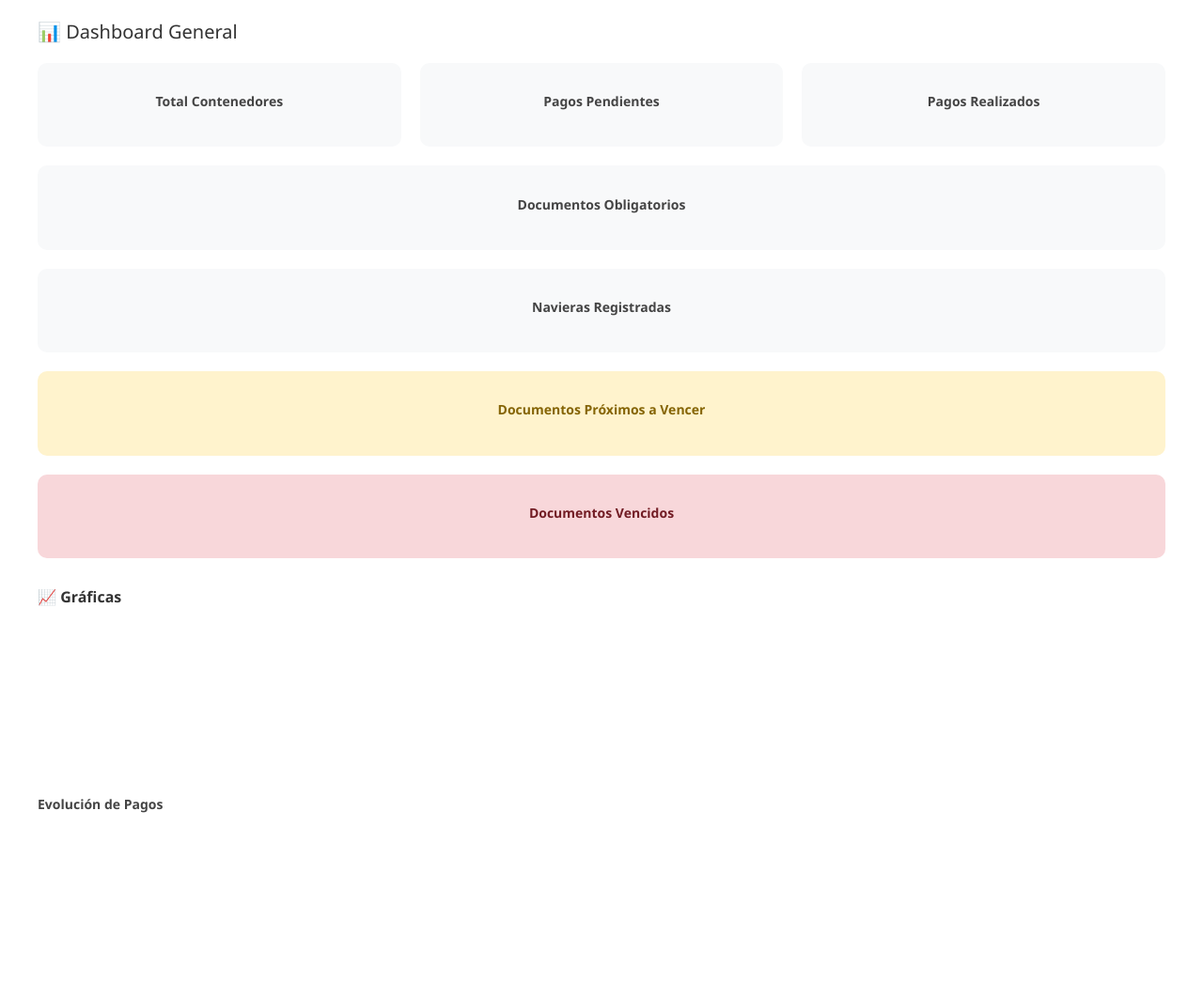
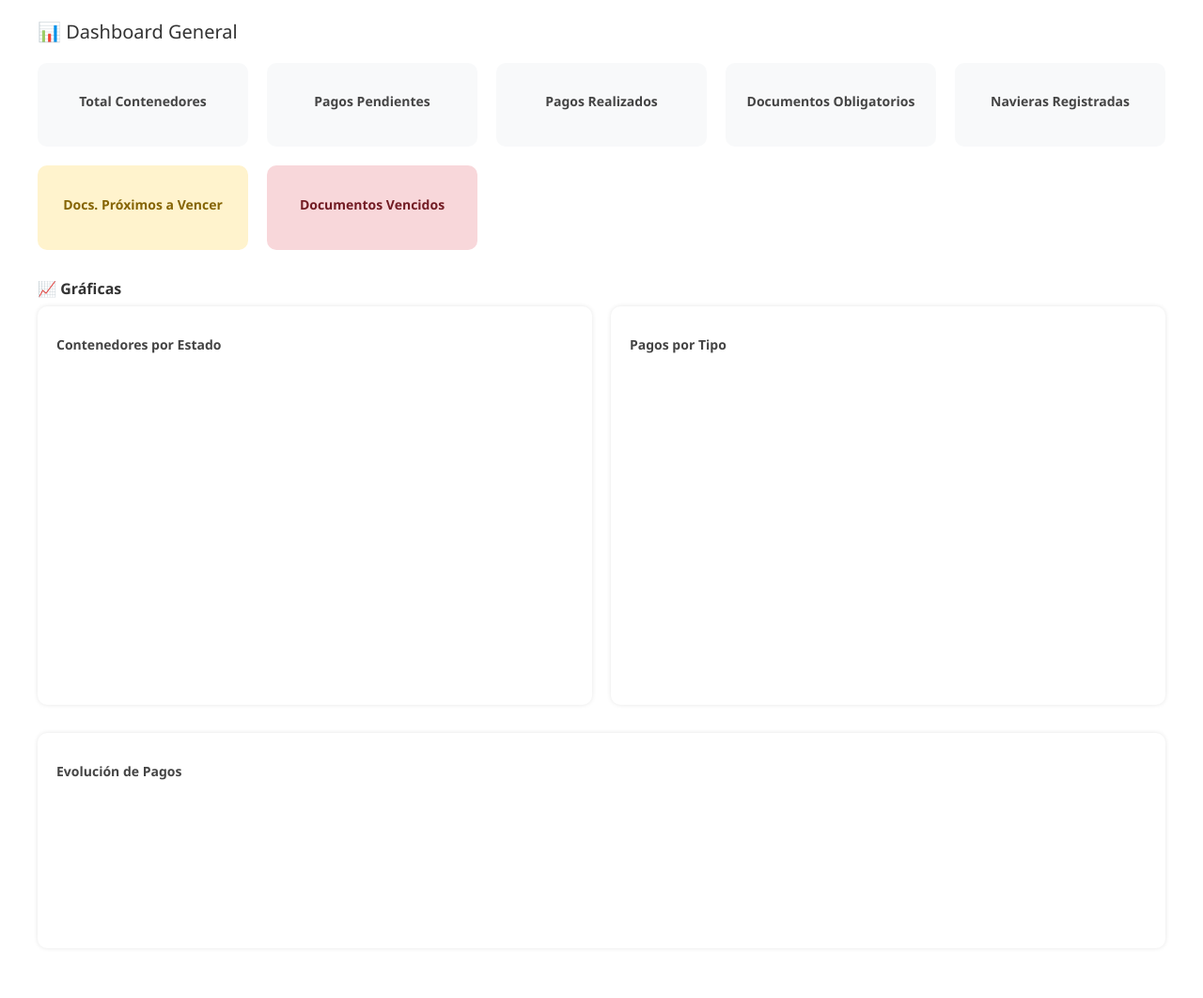
Before and after one commit to mvgarc/container_umi, a Django app: template umi/gestion/templates/gestion_admin/dashboard.html in a window 1280 px wide. Shown: the part 92-1154 px from the top of the page at 94% size. After the commit the page ends 922 px from the top, so only its background shows below. Run offline with Django 5.2, Linux system fonts and the light colour scheme; the template is opened without the code that fills it, so the values that code supplies are empty; a map, chart or similar area stays blank.

Commit message:
Refactor dashboard layout for responsive design and improve chart rendering options

```diff
--- a/umi/gestion/templates/gestion_admin/dashboard.html
+++ b/umi/gestion/templates/gestion_admin/dashboard.html
@@ -3,7 +3,7 @@
 {% block content %}
 <h1 style="margin-bottom: 20px;">📊 Dashboard General</h1>
 
-<div style="display: grid; grid-template-columns: repeat(3, 1fr); gap: 20px; margin-bottom: 30px;">
+<div style="display: grid; grid-template-columns: repeat(auto-fit, minmax(200px, 1fr)); gap: 20px; margin-bottom: 30px;">
 
     <div style="padding: 20px; background: #f8f9fa; border-radius: 10px; text-align: center;">
         <h3>Total Contenedores</h3>
@@ -20,40 +20,59 @@
         <p style="font-size: 24px; font-weight: bold; color: #5cb85c;">{{ pagos_realizados }}</p>
     </div>
 
-    <div style="padding: 20px; background: #f8f9fa; border-radius: 10px; text-align: center; grid-column: span 3;">
+    <div style="padding: 20px; background: #f8f9fa; border-radius: 10px; text-align: center;">
         <h3>Documentos Obligatorios</h3>
         <p style="font-size: 24px; font-weight: bold;">{{ documentos_obligatorios }}</p>
     </div>
 
-    <div style="padding: 20px; background: #f8f9fa; border-radius: 10px; text-align: center; grid-column: span 3;">
+    <div style="padding: 20px; background: #f8f9fa; border-radius: 10px; text-align: center;">
         <h3>Navieras Registradas</h3>
         <p style="font-size: 24px; font-weight: bold;">{{ navieras }}</p>
     </div>
 
-    <div style="padding: 20px; background: #fff3cd; border-radius: 10px; text-align: center; grid-column: span 3;">
-        <h3 style="color: #856404;">Documentos Próximos a Vencer</h3>
+    <div style="padding: 20px; background: #fff3cd; border-radius: 10px; text-align: center;">
+        <h3 style="color: #856404;">Docs. Próximos a Vencer</h3>
         <p style="font-size: 24px; font-weight: bold;">{{ documentos_proximos }}</p>
     </div>
 
-    <div style="padding: 20px; background: #f8d7da; border-radius: 10px; text-align: center; grid-column: span 3;">
-        <h3 style="color: #721c24;"> Documentos Vencidos</h3>
+    <div style="padding: 20px; background: #f8d7da; border-radius: 10px; text-align: center;">
+        <h3 style="color: #721c24;">Documentos Vencidos</h3>
         <p style="font-size: 24px; font-weight: bold;">{{ documentos_vencidos }}</p>
     </div>
 </div>
 
-<h2>📈 Gráficas</h2>
-<div style="display: grid; grid-template-columns: 1fr 1fr; gap: 20px; margin-top: 20px;">
+<h2 style="margin-top: 30px;">📈 Gráficas</h2>
+<div style="display: flex; flex-wrap: wrap; gap: 20px;">
+
+    <div style="flex: 1; min-width: 350px; background-color: #fff; padding: 20px; border-radius: 10px; box-shadow: 0 0 5px rgba(0,0,0,0.1);">
+        <h3>Contenedores por Estado</h3>
+        <div style="height: 350px;">
             <canvas id="contenedoresChart"></canvas>
+        </div>
+    </div>
+
+    <div style="flex: 1; min-width: 350px; background-color: #fff; padding: 20px; border-radius: 10px; box-shadow: 0 0 5px rgba(0,0,0,0.1);">
+        <h3>Pagos por Tipo</h3>
+        <div style="height: 350px;">
             <canvas id="pagosChart"></canvas>
         </div>
+    </div>
 
-<div style="grid-column: span 2; margin-top: 30px;">
+    <div style="width: 100%; margin-top: 10px; background-color: #fff; padding: 20px; border-radius: 10px; box-shadow: 0 0 5px rgba(0,0,0,0.1);">
         <h3>Evolución de Pagos</h3>
         <canvas id="evolucionPagosChart"></canvas>
+    </div>
 </div>
 
 <script src="https://cdn.jsdelivr.net/npm/chart.js"></script>
 <script>
+    document.addEventListener('DOMContentLoaded', function() {
+        // Opción clave para Chart.js en layouts flexibles
+        const commonOptions = {
+            responsive: true,
+            maintainAspectRatio: false
+        };
+
         // Contenedores (pie)
         const contenedoresCtx = document.getElementById('contenedoresChart').getContext('2d');
         new Chart(contenedoresCtx, {
@@ -67,7 +86,7 @@
                     borderWidth: 1
                 }]
             },
-        options: { responsive: true }
+            options: commonOptions
         });
 
         // Pagos (barra)
@@ -78,14 +97,13 @@
                 labels: ['Pendientes', 'Realizados'],
                 datasets: [{
                     label: 'Pagos',
-                // Se eliminan las comillas porque ya son números
                     data: [{{ pagos_pendientes }}, {{ pagos_realizados }}],
                     backgroundColor: ['#d9534f', '#5cb85c'],
                     borderWidth: 1
                 }]
             },
             options: {
-            responsive: true,
+                ...commonOptions, // Incluye responsive y maintainAspectRatio
                 scales: { y: { beginAtZero: true } }
             }
         });
@@ -106,9 +124,10 @@
                 }]
             },
             options: {
-            responsive: true,
+                ...commonOptions, // Incluye responsive y maintainAspectRatio
                 scales: { y: { beginAtZero: true } }
             }
         });
+    });
 </script>
 {% endblock %}
```
Lines whose indentation alone changed are shown as unchanged.
